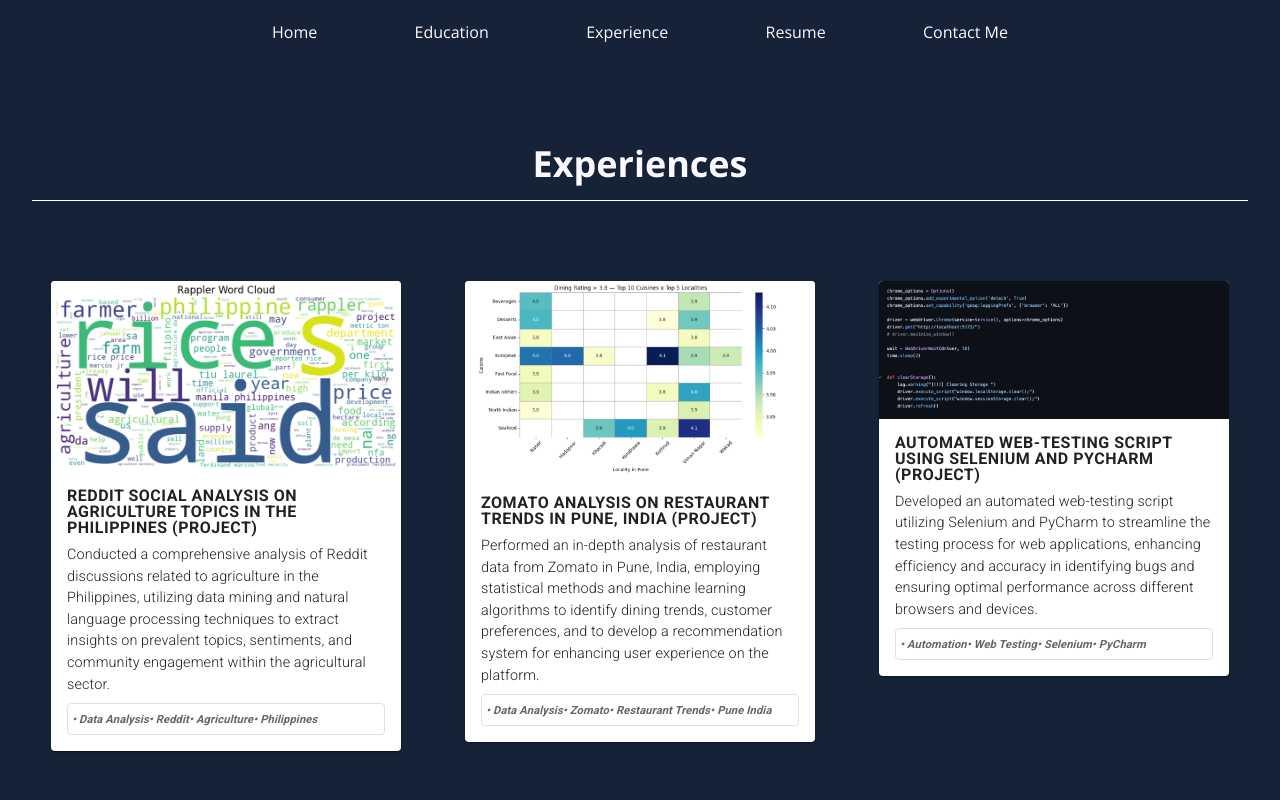
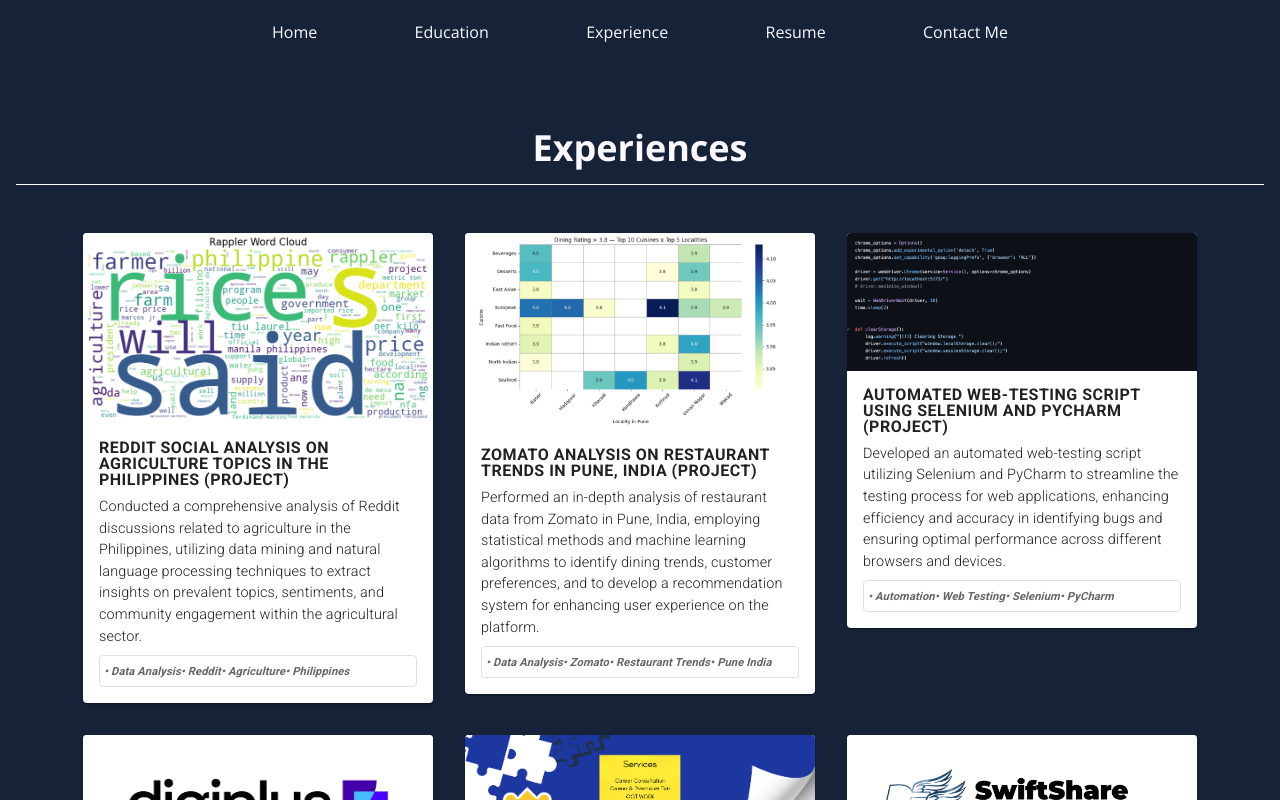
Before and after one commit to louis-uwie/portfolio, a Next.js app: page /experience in a window 1280 px wide. Shown: the top 800 px of the page. Built offline with nearby package versions, Linux system fonts and the light colour scheme; what @mui/material-nextjs would draw is missing.

Commit message:
Update page.tsx

```diff
--- a/app/experience/page.tsx
+++ b/app/experience/page.tsx
@@ -3,13 +3,13 @@
 
 export default function ExperiencePage() {
   return (
-    <div className="align-center justify-center items-center flex flex-col p-8 mt-12">
-      <div className="flex flex-col justify-center gap-12">
+    <div className="align-center justify-center items-center flex flex-col p-4 mt-12">
+      <div className="flex flex-col justify-center gap-4">
         <div className="flex flex-col justify-center items-center gap-4 mb-8 border-b border-white pb-4">
           <p className="text-4xl font-bold">Experiences</p>
         </div>
 
-        <div className="flex flex-wrap justify-center gap-16">
+        <div className="flex flex-wrap justify-center gap-8">
           {experienceData.map((experience) => (
             <ExperienceCard key={experience.id} {...experience} />
           ))}
```
